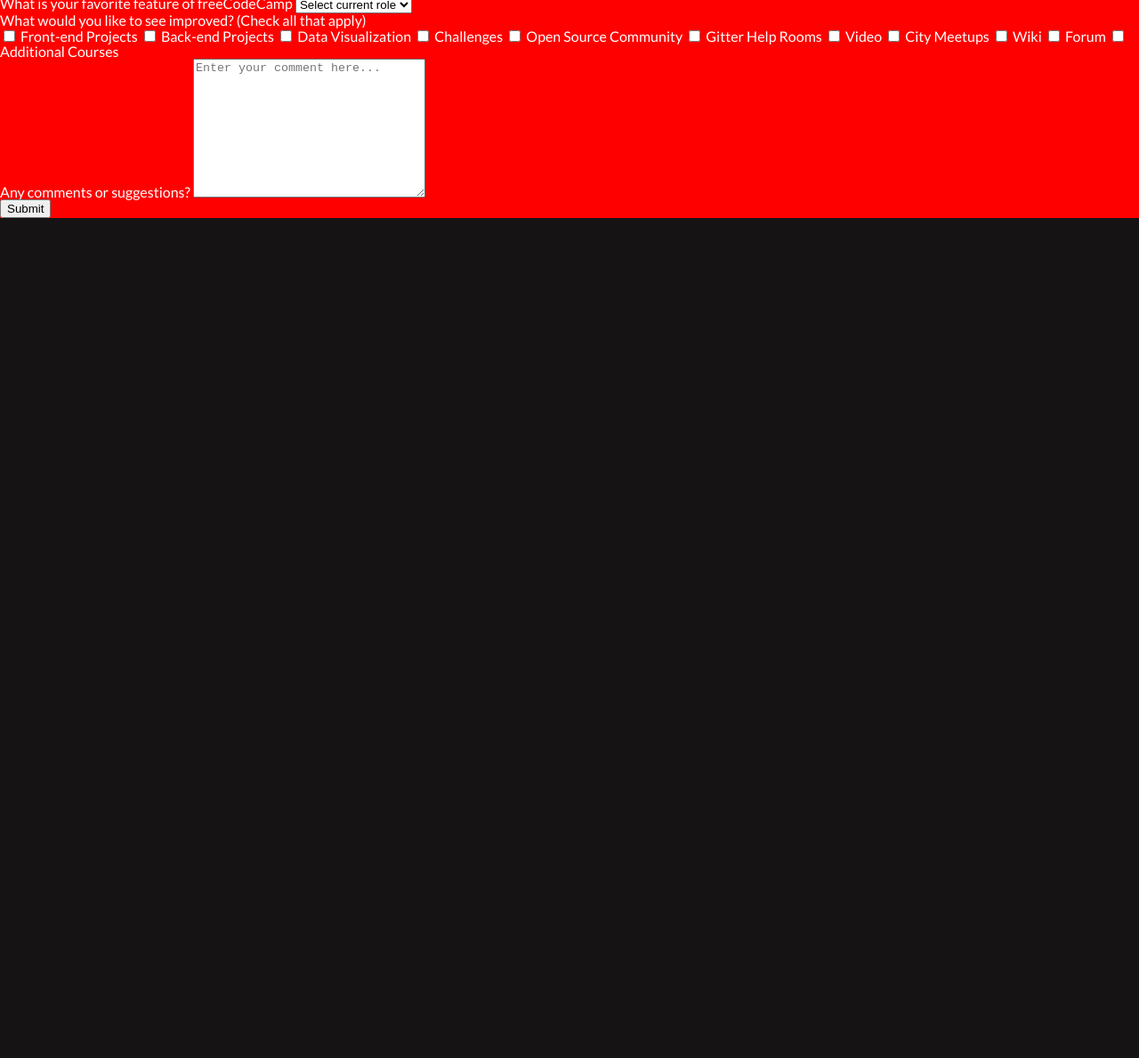
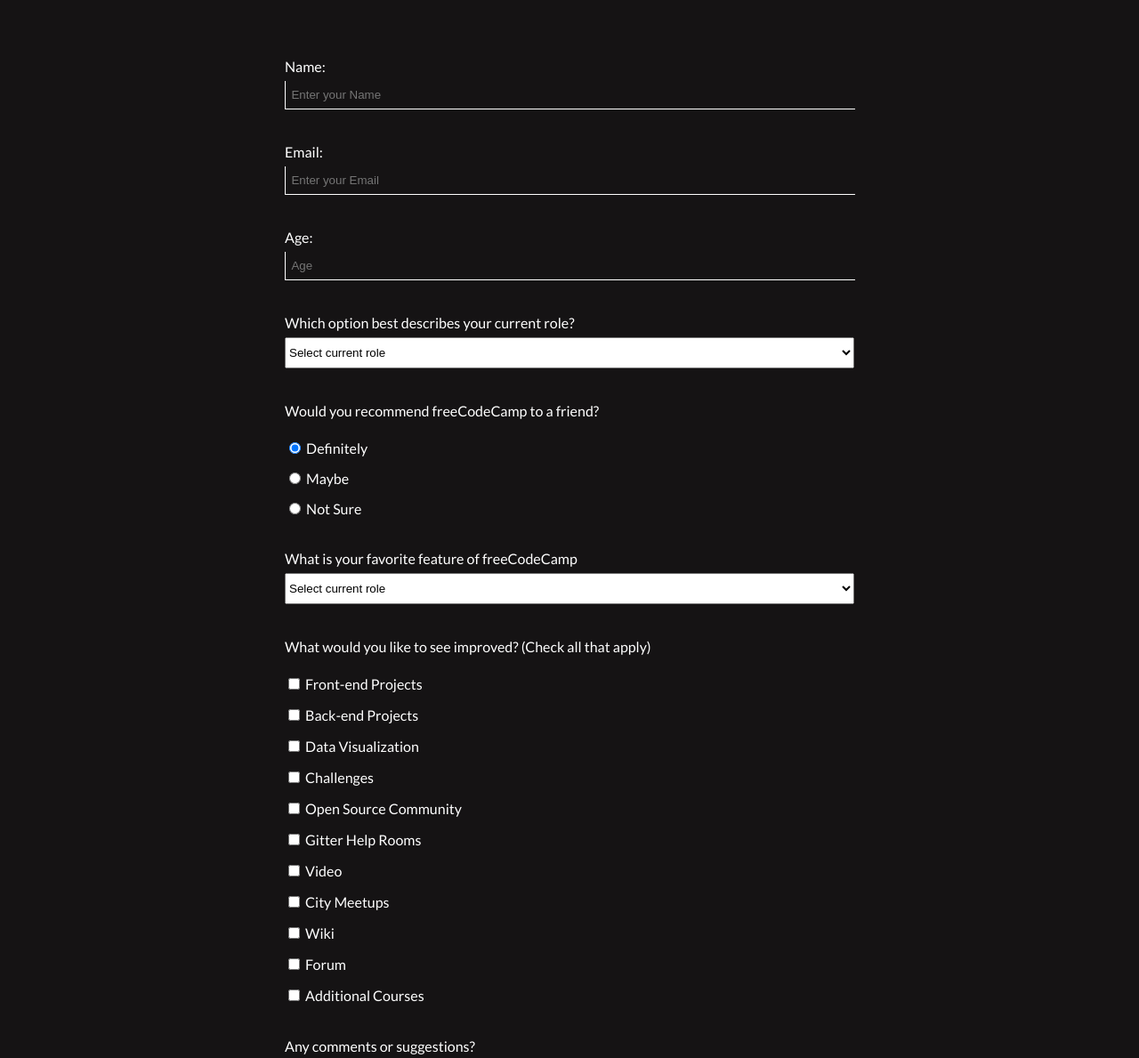
Before and after one commit to devsant/survey-form, a plain HTML site: page index.html in a window 1280 px wide. Shown: the part 152-1341 px from the top of the page at 89% size. Before the commit the page ends 800 px from the top, so only its background shows below. Drawn offline with Linux system fonts and the light colour scheme.

Commit message:
Adding final style

```diff
--- a/index.html
+++ b/index.html
@@ -44,16 +44,16 @@
         </select>
       </div>
       <div>
-        <p>Would you recommend freeCodeCamp to a friend?</p>
-        <label for="definitely">
+        <p class="sub-title">Would you recommend freeCodeCamp to a friend?</p>
+        <label for="definitely" class="check">
           <input type="radio" name="definitely" value="definitely" id="definitely" checked>
           Definitely
         </label>
-        <label for="maybe">
+        <label for="maybe" class="check">
           <input type="radio" name="definitely" value="maybe" id="maybe">
           Maybe
         </label>
-        <label for="not-sure">
+        <label for="not-sure" class="check">
           <input type="radio" name="definitely" value="not-sure" id="not-sure">
           Not Sure
         </label>
@@ -68,31 +68,53 @@
           <option value="open-source">Open Source</option>
         </select>
       </div>
+      <div id="improved">
+        <p class="sub-title">What would you like to see improved? (Check all that apply)</p>
         <div>
-        <p>What would you like to see improved? (Check all that apply)</p>
-        <div>
+          <label for="front-end-projects">
             <input type="checkbox" name="improved" value="front-end-projects">
-          <label for="front-end-projects">Front-end Projects</label>
+            Front-end Projects
+          </label>
+          <label for="back-end-projects">
             <input type="checkbox" name="improved" value="back-end-projects">
-          <label for="back-end-projects">Back-end Projects</label>
+            Back-end Projects
+          </label>
+          <label for="data-visualization">
             <input type="checkbox" name="improved" value="data-visualization">
-          <label for="data-visualization">Data Visualization</label>
+            Data Visualization
+          </label>
+          <label for="challenges">
             <input type="checkbox" name="improved" value="challenges">
-          <label for="challenges">Challenges</label>
+            Challenges
+          </label>
+          <label for="open-source-community">
             <input type="checkbox" name="improved" value="open-source-community">
-          <label for="open-source-community">Open Source Community</label>
+            Open Source Community
+          </label>
+          <label for="gitter-help-rooms">
             <input type="checkbox" name="improved" value="gitter-help-rooms">
-          <label for="gitter-help-rooms">Gitter Help Rooms</label>
+            Gitter Help Rooms
+          </label>
+          <label for="video">
             <input type="checkbox" name="improved" value="video">
-          <label for="video">Video</label>
+            Video
+          </label>
+          <label for="city-meetups">
             <input type="checkbox" name="improved" value="city-meetups">
-          <label for="city-meetups">City Meetups</label>
+            City Meetups
+          </label>
+          <label for="wiki">
             <input type="checkbox" name="improved" value="wiki">
-          <label for="wiki">Wiki</label>
+            Wiki
+          </label>
+          <label for="forum">
             <input type="checkbox" name="improved" value="forum">
-          <label for="forum">Forum</label>
+            Forum
+          </label>
+          <label for="additional-courses">
             <input type="checkbox" name="improved" value="additional-courses">
-          <label for="additional-courses">Additional Courses</label>
+            Additional Courses
+          </label>
         </div>
       </div>
       <div>
--- a/style.css
+++ b/style.css
@@ -138,15 +138,80 @@
 body {
   font-family: 'Lato', sans-serif;
   background-color: #151314;
-  display: grid;
+  display: block;
   color: #fff;
-  grid-template-columns: 1fr;
-  justify-items: center;
+  width: 50vw;
+  margin: auto;
 }
 
-header,
-.form {
+header {
+  text-align: center;
+  padding-bottom: 2rem;
+  padding-top: 3rem;
+  color: #ECE267;
+}
+
+#title {
+  font-size: 2rem;
+  font-weight: 400;
+  padding-bottom: 1rem;
+}
+
+#description {
+  font-size: 1.2rem;
+}
+
+label,
+.sub-title {
   display: grid;
-  /* width: 50%; */
-  background-color: red;
+  width: 100%;
+  padding: 2.5rem 0 0.5rem 0;
 }
+
+input,
+textarea {
+  width: 99%;
+  padding: 0.5rem 0 0.5rem 1%;
+  background: none;
+  border: none;
+  border-bottom: solid #fff 0.2px;
+  border-left: solid #fff 0.2px;
+  color: #fff;
+}
+
+input:focus,
+textarea:focus {
+  outline-width: 0;
+  border-bottom: solid #ECE267 0.2px;
+  border-left: solid #ECE267 0.2px;
+}
+
+#dropdown,
+#favorite {
+  width: 100%;
+  padding: 0.5rem 0;
+}
+
+#submit {
+  width: 100%;
+  padding: 0.5rem 0;
+  margin: 2rem 0;
+  background: #ECE267;
+  color: #151314;
+  border: none;
+}
+
+#definitely,
+#maybe,
+#not-sure,
+#improved input {
+  width: auto;
+  display: inline-block;
+}
+
+.check,
+#improved label {
+  width: 100%;
+  display: inline-block;
+  padding: 1rem 0 0 0;
+}
```
Lines whose indentation alone changed are shown as unchanged.
